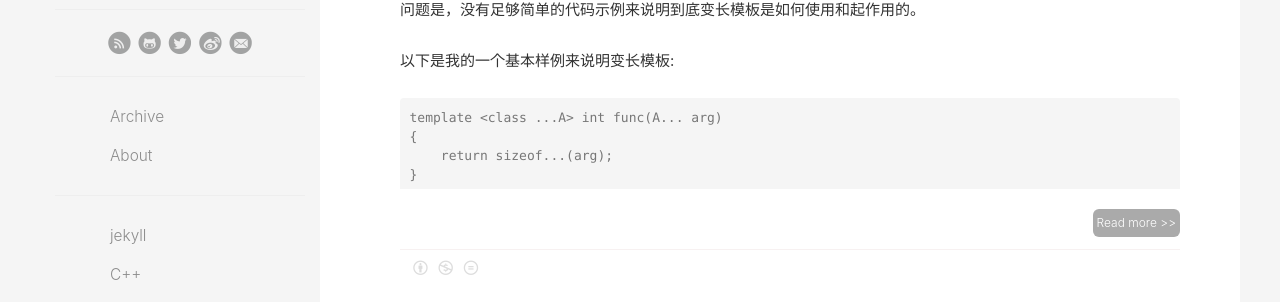
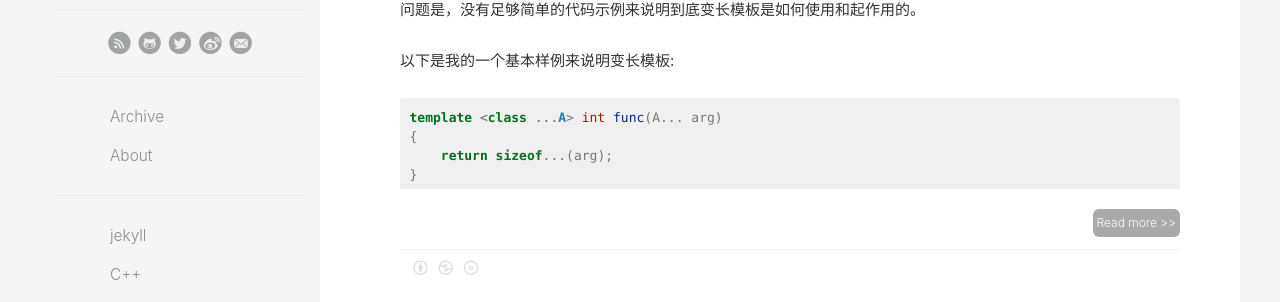
Before and after one commit to todd-xander/todd-xander.github.io, a Jekyll site: the page built from index.html, in a window 1280 px wide. Shown: the part 231-533 px from the top of the page. Built offline with Jekyll 4.4.1, drawn with Linux system fonts in a browser that asks for light colours; the list of posts is cut into pages by our own code.

Commit message:
Update head.html

```diff
--- a/_includes/head.html
+++ b/_includes/head.html
@@ -9,5 +9,6 @@
 
   <link href="/css/bootstrap.min.css" rel="stylesheet">
   <link rel="stylesheet" href="/css/fontello.css">
+  <link rel="stylesheet" href="/css/pygments.css">
   <link rel="stylesheet" href="/css/style.css">
 </head>
```
